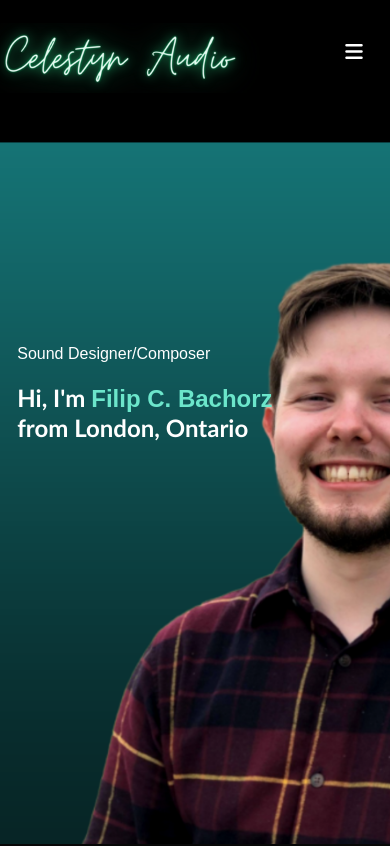
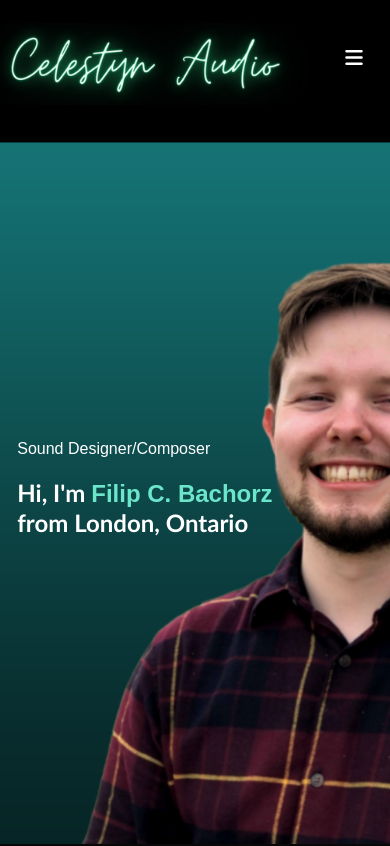
Before and after one commit to celestynaudio/fcbachorz-portfolio, a plain HTML site: page index.html in a window 390 px wide. Shown: the top 846 px of the page. Drawn offline with Linux system fonts and the light colour scheme.

Commit message:
Update style.css

```diff
--- a/style.css
+++ b/style.css
@@ -405,7 +405,7 @@ nav .fa-solid
 		background-image: url(images/phone-background.png);
 	}
 	.header-text{
-		margin-top: 75%;	/*Edit Header text in mobile in relation to the top of the page*/
+		margin-top: 100%;	/*Edit Header text in mobile in relation to the top of the page*/
 		margin-left: -3%;
 		font-size: 16px;	/*Edit font size of 'Sound Designer/Compser Header*/
 	}
@@ -418,7 +418,7 @@ nav .fa-solid
 	font-size: 20px;
 	}
 	.logo{
-		width: 300px;
+		width: 350px;
 		margin-top: 4%;
 	}
 	nav ul{						/*Edit the Navigation Menu when in Mobile*/
```
